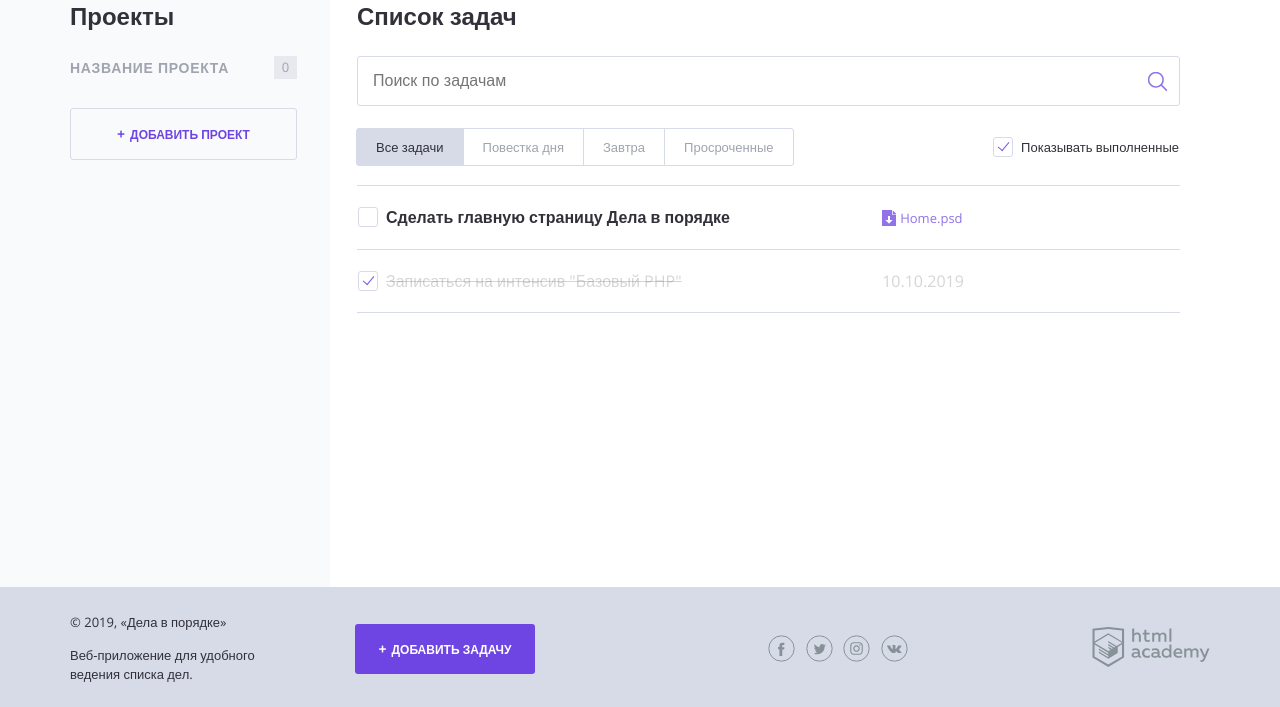
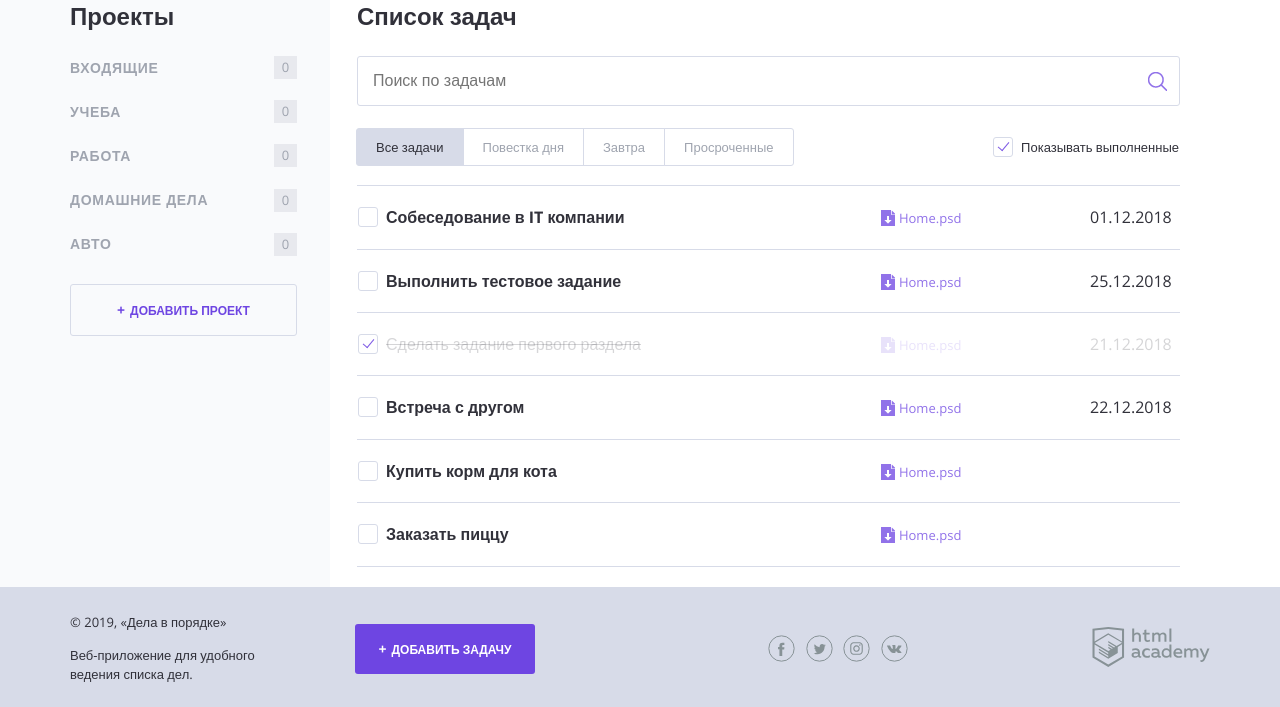
Before and after one commit to dekairi/673735-doingsdone-10, a PHP site: page / in a window 1280 px wide. Shown: the part 93-800 px from the top of the page. Run offline with PHP 8.4, Linux system fonts and the light colour scheme.

Commit message:
Added project names and show/hide completed tasks

```diff
--- a/index.php
+++ b/index.php
@@ -1,6 +1,47 @@
 <?php
 // показывать или нет выполненные задачи
 $show_complete_tasks = rand(0, 1);
+
+$arr_projects = ["Входящие", "Учеба", "Работа", "Домашние дела", "Авто"];
+
+$arr_tasks = [
+    [
+        "task_description" => "Собеседование в IT компании",
+        "date_done" => "01.12.2018",
+        "category" => $arr_projects[2],
+        "is_done" => false
+    ],
+    [
+        "task_description" => "Выполнить тестовое задание",
+        "date_done" => "25.12.2018",
+        "category" => $arr_projects[2],
+        "is_done" => false
+    ],
+    [
+        "task_description" => "Сделать задание первого раздела",
+        "date_done" => "21.12.2018",
+        "category" => $arr_projects[1],
+        "is_done" => true
+    ],
+    [
+        "task_description" => "Встреча с другом",
+        "date_done" => "22.12.2018",
+        "category" => $arr_projects[0],
+        "is_done" => false
+    ],
+    [
+        "task_description" => "Купить корм для кота",
+        "date_done" => "",
+        "category" => $arr_projects[3],
+        "is_done" => false
+    ],
+    [
+        "task_description" => "Заказать пиццу",
+        "date_done" => "",
+        "category" => $arr_projects[3],
+        "is_done" => false
+    ]
+];
 ?>
 <!DOCTYPE html>
 <html lang="ru">
@@ -42,10 +83,12 @@ $show_complete_tasks = rand(0, 1);
 
                 <nav class="main-navigation">
                     <ul class="main-navigation__list">
+                        <?php foreach ($arr_projects as $project_name): ?>
                         <li class="main-navigation__list-item">
-                            <a class="main-navigation__list-item-link" href="#">Название проекта</a>
+                            <a class="main-navigation__list-item-link" href="#"><?=$project_name; ?></a>
                             <span class="main-navigation__list-item-count">0</span>
                         </li>
+                        <?php endforeach; ?>
                     </ul>
                 </nav>
 
@@ -78,11 +121,12 @@ $show_complete_tasks = rand(0, 1);
                 </div>
 
                 <table class="tasks">
-                    <tr class="tasks__item task">
+                    <?php foreach ($arr_tasks as $task): ?>
+                    <tr class="tasks__item task <?=($task["is_done"]) ? "task--completed" : ""?>" <?=($task["is_done"] && ($show_complete_tasks === 0)) ? "style='display:none;'" : ""?>>
                         <td class="task__select">
                             <label class="checkbox task__checkbox">
-                                <input class="checkbox__input visually-hidden task__checkbox" type="checkbox" value="1">
-                                <span class="checkbox__text">Сделать главную страницу Дела в порядке</span>
+                                <input class="checkbox__input visually-hidden task__checkbox" type="checkbox" value="1" <?=($task["is_done"]) ? "checked" : ""?>>
+                                <span class="checkbox__text"><?=$task["task_description"]; ?></span>
                             </label>
                         </td>
 
@@ -90,20 +134,9 @@ $show_complete_tasks = rand(0, 1);
                             <a class="download-link" href="#">Home.psd</a>
                         </td>
 
-                        <td class="task__date"></td>
+                        <td class="task__date"><?=$task["date_done"]; ?></td>
                     </tr>
-                    <?php if ($show_complete_tasks === 1): ?>
-                    <tr class="tasks__item task task--completed">
-                        <td class="task__select">
-                            <label class="checkbox task__checkbox">
-                                <input class="checkbox__input visually-hidden" type="checkbox" checked>
-                                <span class="checkbox__text">Записаться на интенсив "Базовый PHP"</span>
-                            </label>
-                        </td>
-                        <td class="task__date">10.10.2019</td>
-                        <td class="task__controls"></td>
-                    </tr>
-                    <?php endif; ?>
+                    <?php endforeach; ?>
                 </table>
             </main>
         </div>
```
